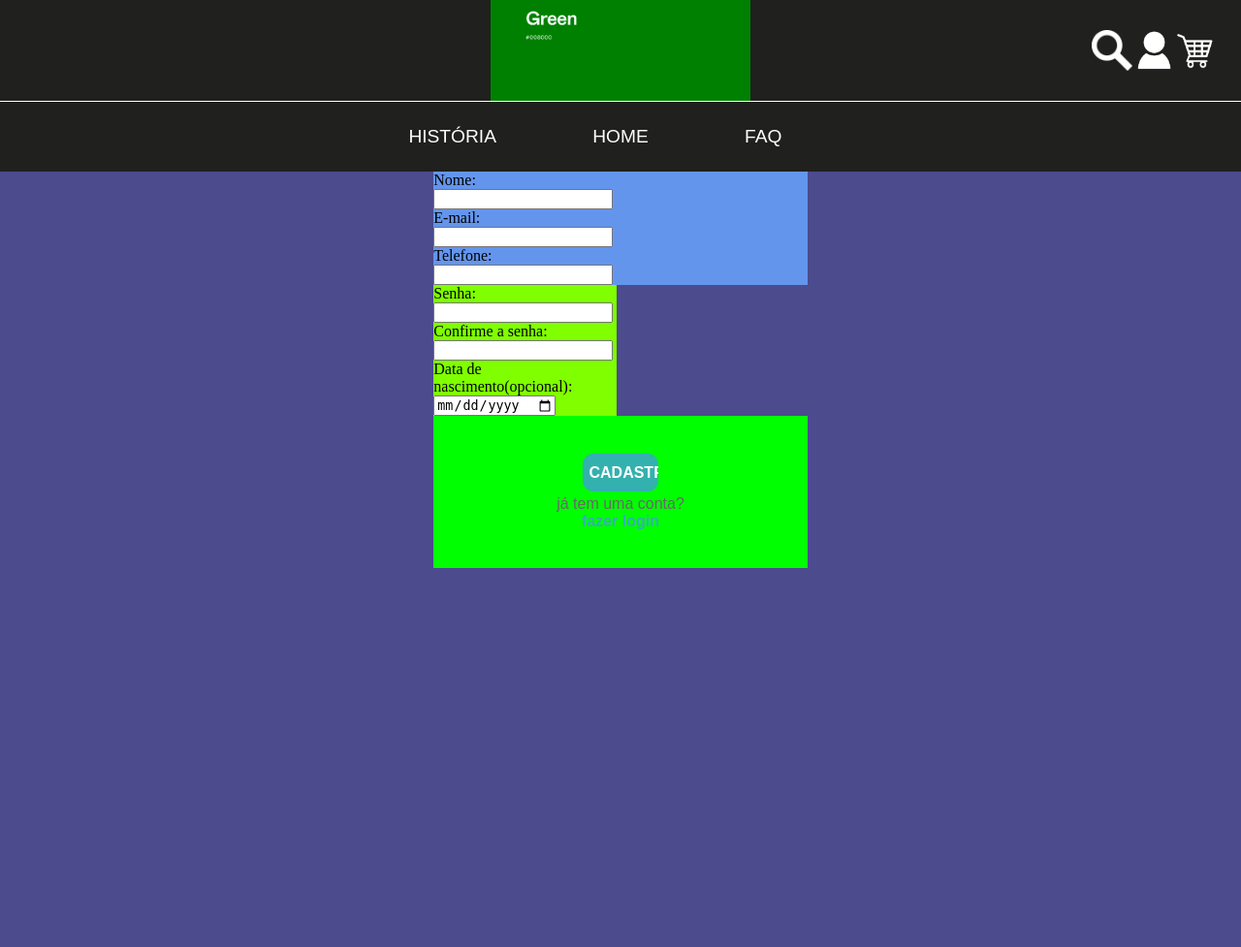
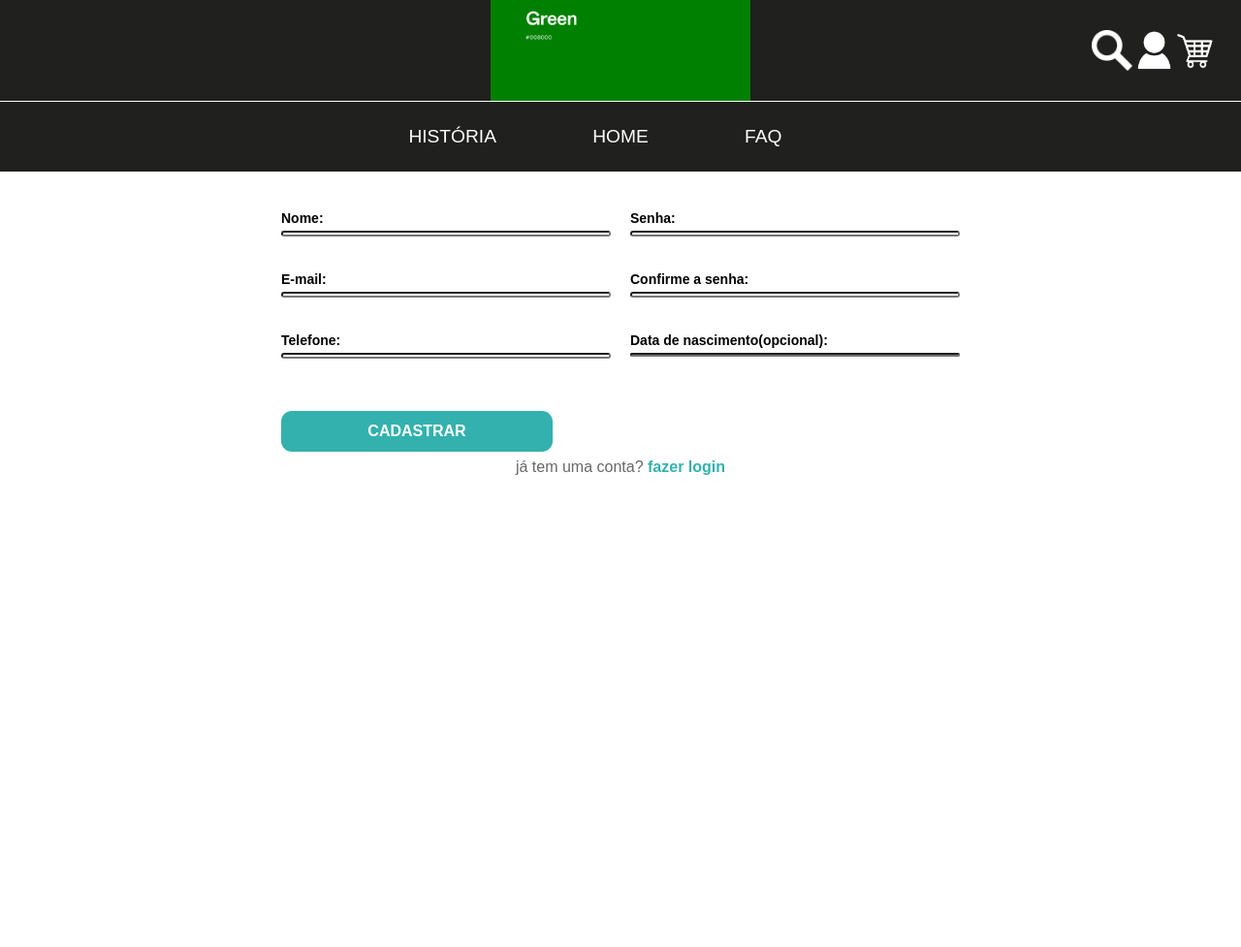
Before and after one commit to gabrieliromagnarita/TCC, a Flask app: page /cadastro-render in a window 1280 px wide. Shown: the whole page at 97% size. After the commit the page ends 490 px from the top, so only its background shows below. Run offline with Flask 3, Linux system fonts and the light colour scheme; parts of the project's set-up code (start-up, migrations or seed data) failed here and were passed over.

Commit message:
front cadastro pronto

```diff
--- a/static/estilo.css
+++ b/static/estilo.css
@@ -1,6 +1,8 @@
 body{
     margin: 0;
     padding: 0;
+    font-family: Arial, Helvetica, sans-serif;
+    background-color: white;
 }
 
 /*********************** cabeçalho ***********************/
@@ -32,17 +34,7 @@ body{
     padding: 0, 1%;
 }
 
-#search-bar-icon{
-    height: 40%;
-    width: auto;
-}
-
-#user-icon{
-    height: 40%;
-    width: auto;
-}
-
-#shopping-cart-icon{
+#icons img{
     height: 40%;
     width: auto;
 }
@@ -51,7 +43,6 @@ body{
     height: 9%;
     width: 100%;
     background-color: #20201E;
-    font-family: Arial, Helvetica, sans-serif;
     color: #FFFF;
     display: flex;
     justify-content: center;
@@ -84,46 +75,53 @@ body{
 
 /*********************** corpo ***********************/
 #content{
-    height: 100%;
-    width: 100%;
-    background-color: rgb(75, 75, 141);
     display: flex;
     justify-content: center;
+    padding: 40px 20px;
 }
 
-#left{
-    display: inline-block;
-    background-color: cornflowerblue;
+#form-cadastro{
     width: 100%;
+    max-width: 700px;
 }
 
-#right{
-    display: inline-block;
-    background-color: chartreuse;
-    width: 49%;
+.form-row{
+    display: flex;
+    gap: 20px;
+    margin-bottom: 20px;
 }
 
-/* .cadastro-input{
+.form-group{
+    flex: 1px;
+    display: flex;
+    flex-direction: column;
+}
+
+label{
+    margin-bottom: 5px;
+    font-weight: bold;
+    font-size: 14px;
+}
+
+.cadastro-input{
     border-radius: 12px;
     height: 6%;
     border-color: 1px solid black;
-} */
+    font-size: 14px;
+}
 
 /*********************** rodapé ***********************/
 
 #content-bottom{
-    height: 20%;
-    width: 100%;
-    background-color: rgb(0, 255, 0);
     display: flex;
-    font-family: Arial, Helvetica, sans-serif;
     flex-direction: column;
     justify-content: center;
-    align-items: center;
+    margin-top: 20px;
 }
 
 .bottom-text{
     font-size: 100%;
+    text-align: center;
 }
 
 .bottom-text.texto{
@@ -137,7 +135,8 @@ body{
 }
 
 #button{
-    width: 20%;
+    width: 40%;
+    padding: 12px;
     height: 25%;
     background-color: #33B1AE;
     color: white;
@@ -146,6 +145,5 @@ body{
     font-size: 100%;
     cursor: pointer;
     font-weight: bold;
-    font-family: Arial, Helvetica, sans-serif;
     margin-bottom: 1%;
 }
--- a/templates/cadastro.html
+++ b/templates/cadastro.html
@@ -3,7 +3,7 @@
         <title>cadastre-se</title>
         <link rel="stylesheet" href="static/estilo.css" type="text/css">
         <meta charset="UTF-8">
-        <meta name="viewport" content="width=1240,shrink-to-fit=no">
+        <meta name="viewport" content="width=device-width, initial-scale=1.0">
     </HEAD>
     <BODY>
         <div id="header">
@@ -20,27 +20,43 @@
             <a href="" class="header-text faq">FAQ</a>
         </div>
         <div id="content">
-            <form name="form-cadastro" method="post" action="/cadastrar">
-                <div id="left">
-                    Nome:<br>
-                    <input type="text" name="nome-cadastro" class="cadastro-input nome" required><br>
-                    E-mail:<br>
-                    <input type="email" name="email-cadastro" class="cadastro-input email" required><br>
-                    Telefone:<br>
-                    <input type="tel" name="fone-cadastro" class="cadastro-input fone"><br>
+            <form name="form-cadastro" method="post" action="/cadastrar" id="form-cadastro">
+                <div class="form-row">
+                    <div class="form-group">
+                        <label>Nome:</label>
+                        <input type="text" name="nome-cadastro" class="cadastro-input" required>
+                    </div>
+                    <div class="form-group">
+                        <label>Senha:</label>
+                    <input type="password" name="senha-cadastro" class="cadastro-input senha" required>
+                    </div>
                 </div>
-                <div id="right">
-                    Senha:<br>
-                    <input type="password" name="senha-cadastro" class="cadastro-input senha" required><br>
-                    Confirme a senha:<br>
-                    <input type="password" name="senhaConfirm-cadastro" class="cadastro-input senhaConfirm" required><br>
-                    Data de nascimento(opcional):<br>
-                    <input type="date" name="dataNasc-cadastro" class="cadastro-input dataNasc"><br>
+                <div class="form-row">
+                    <div class="form-group">
+                        <label>E-mail:</label>
+                        <input type="email" name="email-cadastro" class="cadastro-input email" required>
+                    </div>
+                    <div class="form-group">
+                        <label>Confirme a senha:</label>
+                        <input type="password" name="senhaConfirm-cadastro" class="cadastro-input senhaConfirm" required>
+                    </div>
+                </div>
+                <div class="form-row">
+                    <div class="form-group">
+                        <label>Telefone:</label>
+                        <input type="tel" name="fone-cadastro" class="cadastro-input fone"><br>
+                    </div>
+                    <div class="form-group">
+                        <label>Data de nascimento(opcional):</label>
+                        <input type="date" name="dataNasc-cadastro" class="cadastro-input dataNasc"><br>
+                    </div>
                 </div>
                 <div id="content-bottom">
                     <input type="submit" name="cadastrar-botao" value="CADASTRAR" id="button">
-                    <text class="bottom-text texto">já tem uma conta?</text>
-                    <a href="/login-render" class="bottom-text link">fazer login</a>
+                    <div class="bottom-text">
+                        <text class="bottom-text texto">já tem uma conta?</text>
+                        <a href="/login-render" class="bottom-text link">fazer login</a>
+                    </div>
                 </div>
 
             </form>
```
